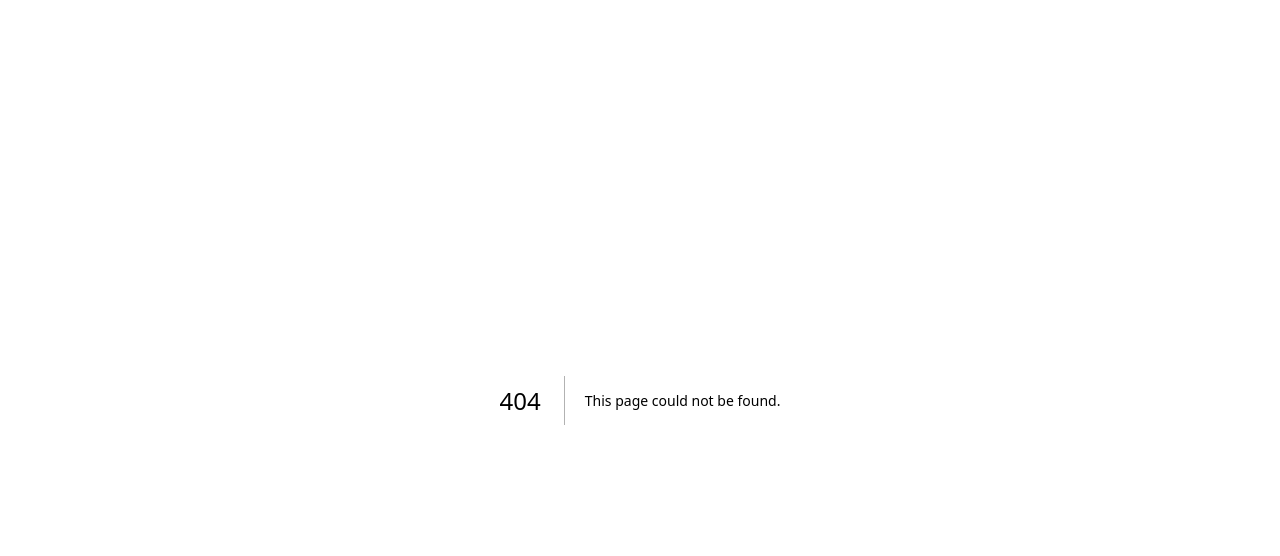
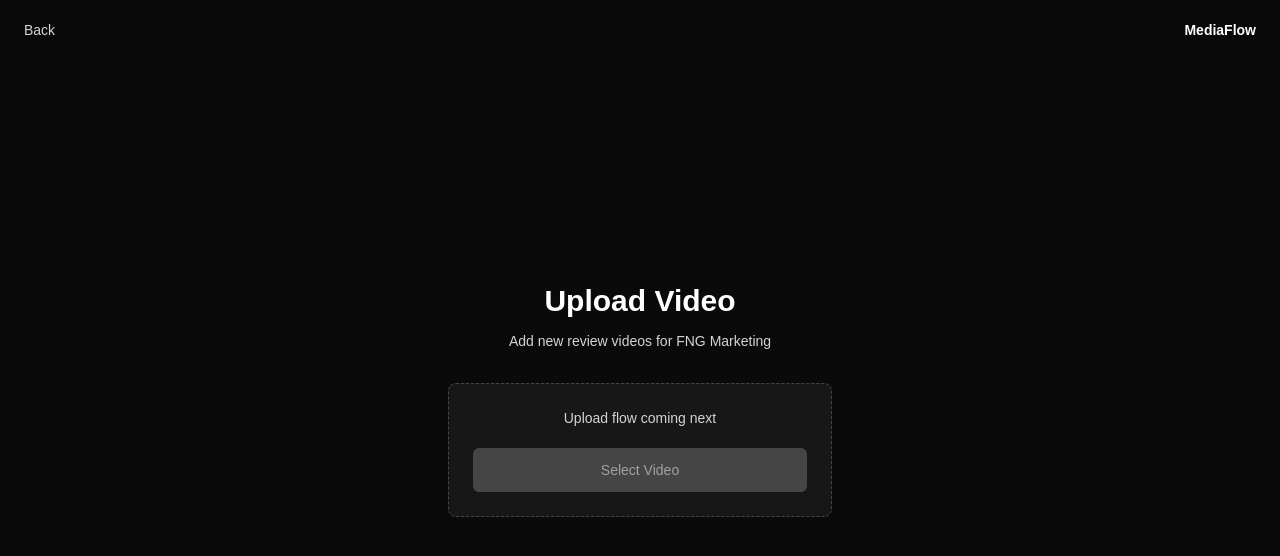
Before and after one commit to MahmoudElsanoor/mediaflow, a Next.js app: page /upload in a window 1280 px wide. Before the commit this address had no page. Shown: the top 556 px of the page. Built offline with nearby package versions, Linux system fonts and the light colour scheme.

Commit message:
Add upload placeholder route

```diff
--- a/src/app/feed/page.tsx
+++ b/src/app/feed/page.tsx
@@ -62,7 +62,15 @@ export default function FeedPage() {
         >
           Back
         </Link>
-        <span className="text-sm font-semibold text-white">MediaFlow</span>
+        <div className="flex items-center gap-4">
+          <span className="text-sm font-semibold text-white">MediaFlow</span>
+          <Link
+            href="/upload"
+            className="text-sm font-medium text-neutral-300 transition hover:text-white focus:outline-none focus:ring-2 focus:ring-white focus:ring-offset-2 focus:ring-offset-neutral-950"
+          >
+            Upload
+          </Link>
+        </div>
       </header>
 
       <section className="mx-auto flex w-full max-w-sm flex-col gap-6">
--- /dev/null
+++ b/src/app/upload/page.tsx
@@ -0,0 +1,37 @@
+import Link from "next/link";
+
+export default function UploadPage() {
+  return (
+    <main className="min-h-screen bg-neutral-950 px-6 py-24 text-white">
+      <header className="fixed left-0 top-0 z-10 flex w-full items-center justify-between bg-neutral-950/95 px-6 py-5">
+        <Link
+          href="/feed"
+          className="text-sm font-medium text-neutral-300 transition hover:text-white focus:outline-none focus:ring-2 focus:ring-white focus:ring-offset-2 focus:ring-offset-neutral-950"
+        >
+          Back
+        </Link>
+        <span className="text-sm font-semibold text-white">MediaFlow</span>
+      </header>
+
+      <section className="mx-auto flex min-h-[calc(100vh-12rem)] w-full max-w-sm flex-col items-center justify-center text-center">
+        <h1 className="text-3xl font-semibold tracking-normal">
+          Upload Video
+        </h1>
+        <p className="mt-3 text-sm text-neutral-300">
+          Add new review videos for FNG Marketing
+        </p>
+
+        <div className="mt-8 w-full rounded-lg border border-dashed border-white/20 bg-neutral-900 p-6">
+          <p className="text-sm text-neutral-300">Upload flow coming next</p>
+          <button
+            type="button"
+            disabled
+            className="mt-5 w-full rounded-md bg-white/20 px-4 py-3 text-sm font-medium text-neutral-400"
+          >
+            Select Video
+          </button>
+        </div>
+      </section>
+    </main>
+  );
+}
```
